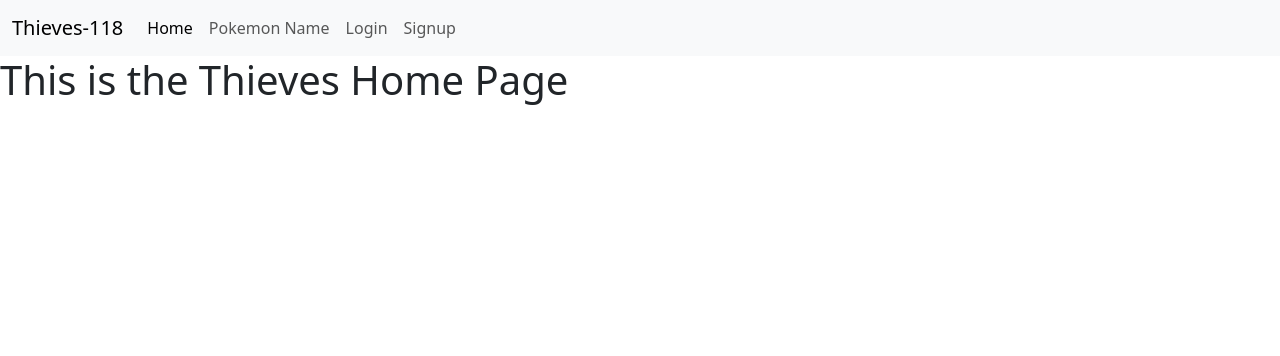
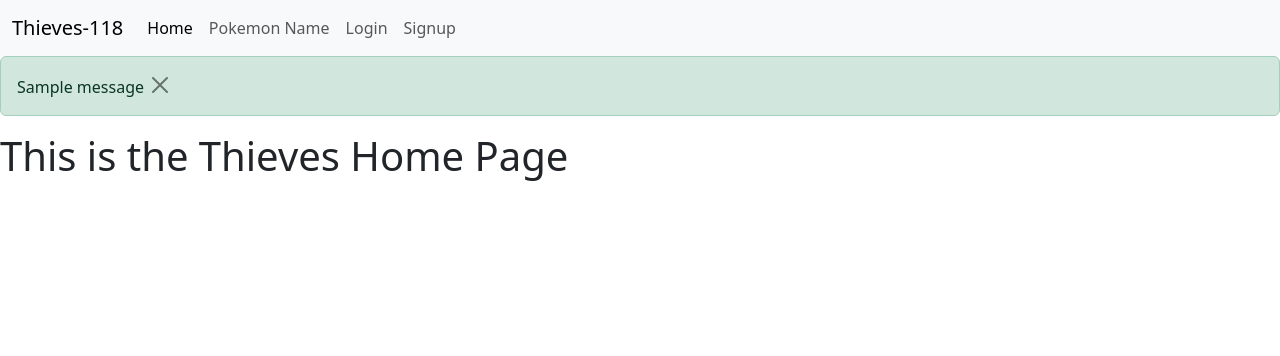
Before and after one commit to 9000HAL/HW_WEEK-5-FLASK-Day-1_fresh.file, a Flask app: page / in a window 1280 px wide. Shown: the top 356 px of the page. Run offline with Flask 3, Linux system fonts and the light colour scheme; one stand-in notice (Sample message) is shown.

Commit message:
thursday am open

```diff
--- a/app/routes.py
+++ b/app/routes.py
@@ -1,4 +1,4 @@
-from flask import request, render_template
+from flask import request, render_template, redirect, url_for, flash
 import requests
 from app.forms import LoginForm, SignUpForm
 from app import app
@@ -29,9 +29,12 @@ def login():
         #print(email, password)
         #return '<h1>Logged In</h1>'
         if email in REGISTERED_USERS and password == REGISTERED_USERS[email]['password']:
-            return f"Hello, {REGISTERED_USERS[email]['name']}"
+            flash(f'Welcome back, {REGISTERED_USERS[email]["name"]}!', 'success')
+            return redirect(url_for('home'))
+            #return f"Hello, {REGISTERED_USERS[email]['name']}"
         else:
-            return 'Invalid email or password'
+            error = 'INVALID EMAIL OR PASSWORD'
+            return render_template('login.html', form=form, error=error)
             #return '<h1>Logged In</h1>'
     else:
         print('not validated')
--- a/app/templates/base.html
+++ b/app/templates/base.html
@@ -6,7 +6,7 @@
     <meta name="viewport" content="width=device-width, initial-scale=1.0">
     <link href="https://cdn.jsdelivr.net/npm/bootstrap@5.3.0/dist/css/bootstrap.min.css" rel="stylesheet" integrity="sha384-9ndCyUaIbzAi2FUVXJi0CjmCapSmO7SnpJef0486qhLnuZ2cdeRhO02iuK6FUUVM" crossorigin="anonymous">
     <link rel="stylesheet" href="{{ url_for('static', filename='css/styles.css') }}">
-    <title>{% block title %}{% endblock %}</title>
+    <title>{% block title %} {% endblock %}</title>
 </head>
 <body>
     <nav class="navbar navbar-expand-lg bg-body-tertiary">
@@ -33,10 +33,19 @@
           </div>
         </div>
       </nav>
-     <!------- <div class="container"> -->
+        {% with messages = get_flashed_messages(with_categories=true) %}
+            {% if messages %}
+                {% for category, message in messages %}
+                  <div class="alert alert-{{ category }} alert-dismissable fade show" role="alert">
+                        {{ message }}
+                        <button type="button" class="btn-close" data-bs-dismiss="alert" aria-label="Close"></button>
+                    </div>
+                {% endfor %}
+            {% endif %}
+        {% endwith %}
         {% block content %}
+
         {% endblock %}
-    </div>
     <script src="https://cdn.jsdelivr.net/npm/bootstrap@5.3.0/dist/js/bootstrap.bundle.min.js" integrity="sha384-geWF76RCwLtnZ8qwWowPQNguL3RmwHVBC9FhGdlKrxdiJJigb/j/68SIy3Te4Bkz" crossorigin="anonymous"></script>
 </body>
 </html>
--- a/app/templates/login.html
+++ b/app/templates/login.html
@@ -19,5 +19,8 @@
         </div>
         {{ form.submit_btn(class="btn btn-primary d-block mx-auto") }}
       </form>
+      {% if error %}
+            <h1><p class="text-center text-danger">{{ error }}</p></h1>
+      {% endif %}
     </div>
     {% endblock %}
```
